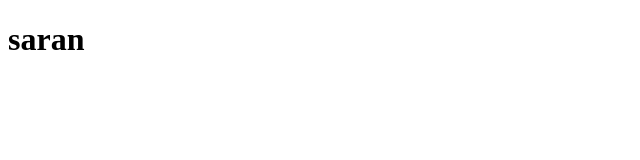
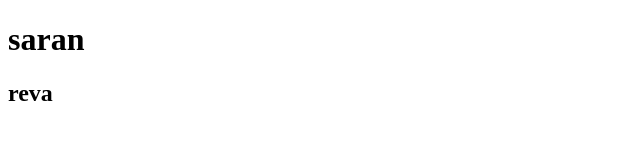
Before and after one commit to Saransivaraj12/first-project, a plain HTML site: page index.html in a window 1280 px wide. Shown: the full height of the page, 0-640 px from the left. Drawn offline with Linux system fonts and the light colour scheme.

Commit message:
this is my second  project

```diff
--- a/index.html
+++ b/index.html
@@ -7,5 +7,6 @@
 </head>
 <body>
     <h1>saran</h1>
+    <h2>reva</h2>
 </body>
 </html>
```
